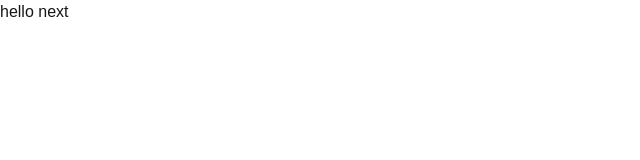
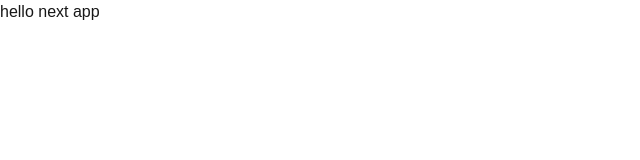
Before and after one commit to prem3892/restocare, a Next.js app: page / in a window 1280 px wide. Shown: the top 160 px of the page, without its empty margins (0-640 px from the left). Built offline with nearby package versions, Linux system fonts and the light colour scheme.

Commit message:
developer updated

```diff
--- a/app/page.tsx
+++ b/app/page.tsx
@@ -1,3 +1,3 @@
 export default function Home() {
-  return <div>hello next</div>;
+  return <div>hello next app</div>;
 }
```
